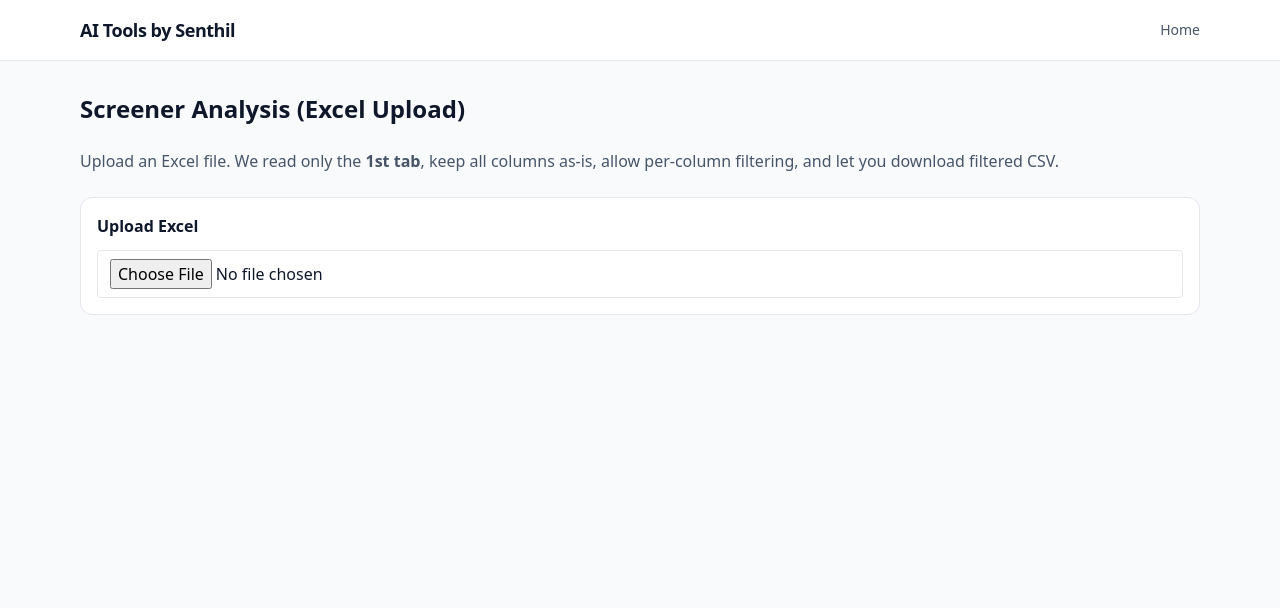
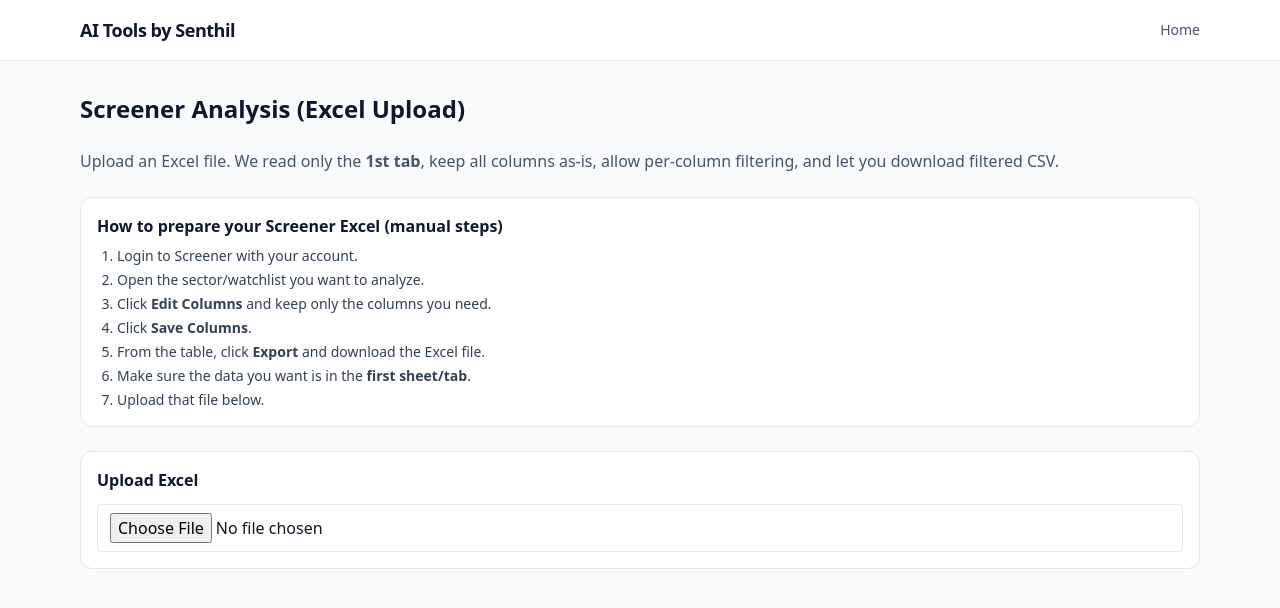
Before and after one commit to palanibsm/ai-tools-by-senthil, a Next.js app in the folder ai-tools-by-senthil/: page /screener-analysis in a window 1280 px wide. Shown: the top 608 px of the page. Built offline with nearby package versions, Linux system fonts and the light colour scheme.

Commit message:
fix(screener-analysis): restore file preparation instructions section

```diff
--- a/ai-tools-by-senthil/src/app/screener-analysis/page.tsx
+++ b/ai-tools-by-senthil/src/app/screener-analysis/page.tsx
@@ -116,6 +116,19 @@ export default function ScreenerAnalysisPage() {
         filtering, and let you download filtered CSV.
       </p>
 
+      <div className="rounded-xl border bg-white p-4 space-y-2">
+        <h2 className="font-semibold">How to prepare your Screener Excel (manual steps)</h2>
+        <ol className="list-decimal pl-5 text-sm text-slate-700 space-y-1">
+          <li>Login to Screener with your account.</li>
+          <li>Open the sector/watchlist you want to analyze.</li>
+          <li>Click <strong>Edit Columns</strong> and keep only the columns you need.</li>
+          <li>Click <strong>Save Columns</strong>.</li>
+          <li>From the table, click <strong>Export</strong> and download the Excel file.</li>
+          <li>Make sure the data you want is in the <strong>first sheet/tab</strong>.</li>
+          <li>Upload that file below.</li>
+        </ol>
+      </div>
+
       <div className="rounded-xl border bg-white p-4 space-y-3">
         <h2 className="font-semibold">Upload Excel</h2>
         <input
```
